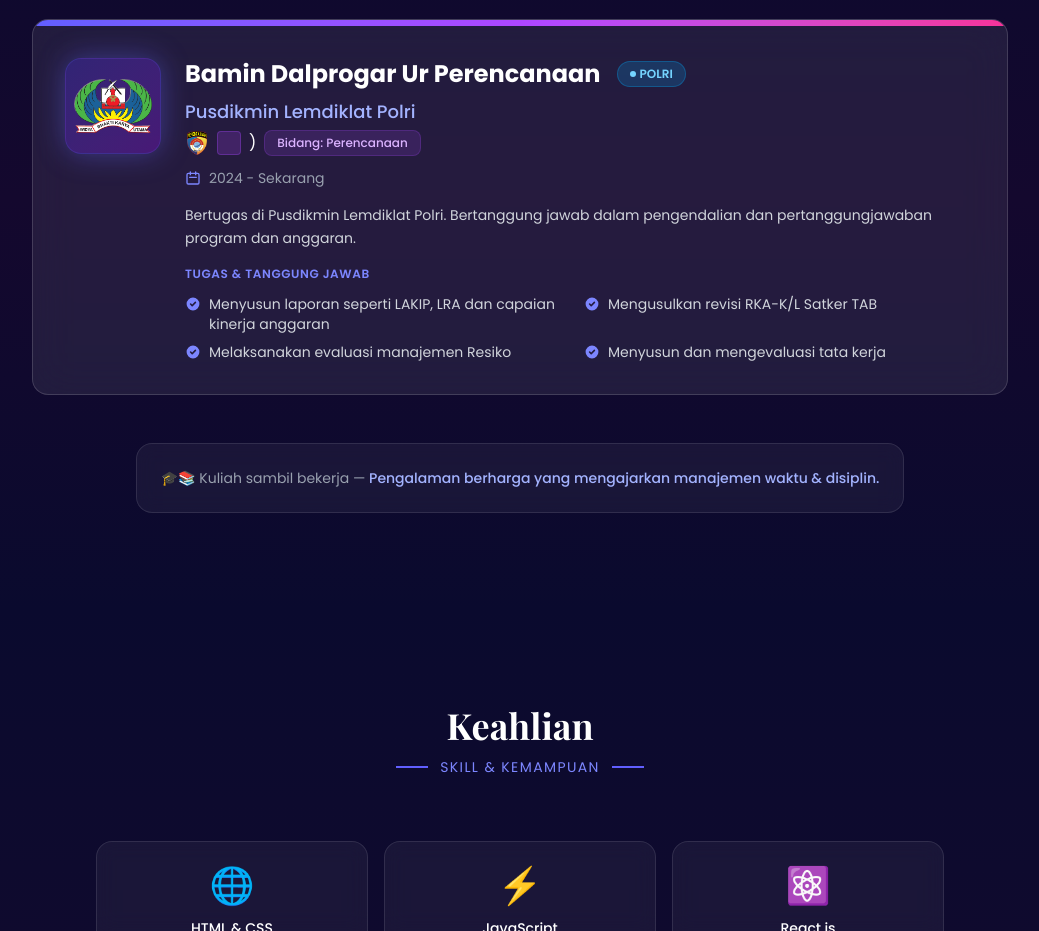
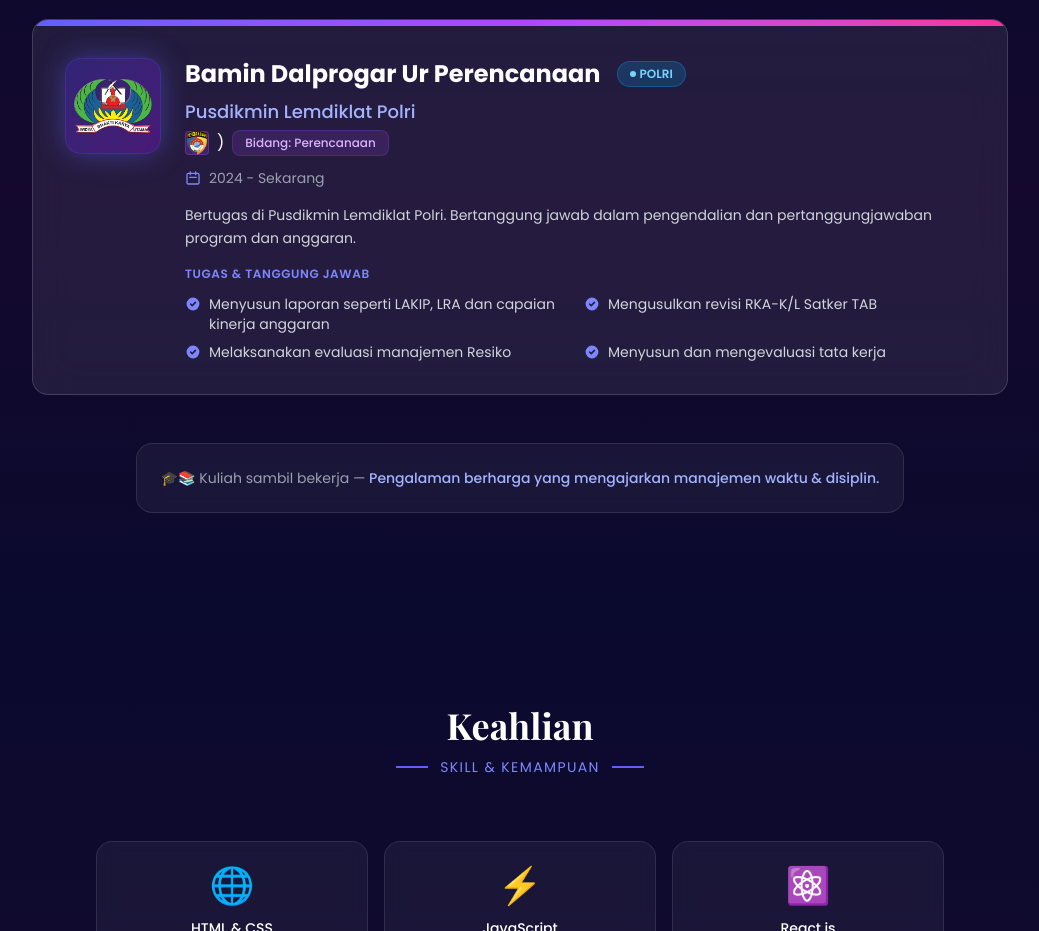
Before and after one commit to Woldhrd/Biodata-Saya, a React (Vite) app: page / in a window 1280 px wide. Shown: the part 2780-3711 px from the top of the page, without its empty margins (120-1159 px from the left). Built offline with nearby package versions, Linux system fonts and the light colour scheme.

Commit message:
fix foto 4

```diff
--- a/src/App.tsx
+++ b/src/App.tsx
@@ -486,8 +486,9 @@
 
                     {/* Bidang / Field with logo */}
                     <div className="flex items-center gap-2 mb-3">
-                    <img src={RenaPol} alt="Logo Bidang" className="w-6 h-6 object-contain" />
-                    <span className="w-6 h-6 rounded bg-purple-500/20 border border-purple-500/30 flex items-center justify-center text-[8px] text-purple-400/60"></span>
+                    <span className="w-6 h-6 rounded bg-purple-500/20 border border-purple-500/30 flex items-center justify-center text-[8px] text-purple-400/60">
+		    <img src={RenaPol} alt="Logo Bidang" className="w-6 h-6 object-contain" />
+		    </span>
                       )
                       <span className="px-3 py-1 rounded-lg text-xs font-medium bg-purple-500/15 text-purple-300 border border-purple-500/20">
                         Bidang: {kerja.bidang}
```
